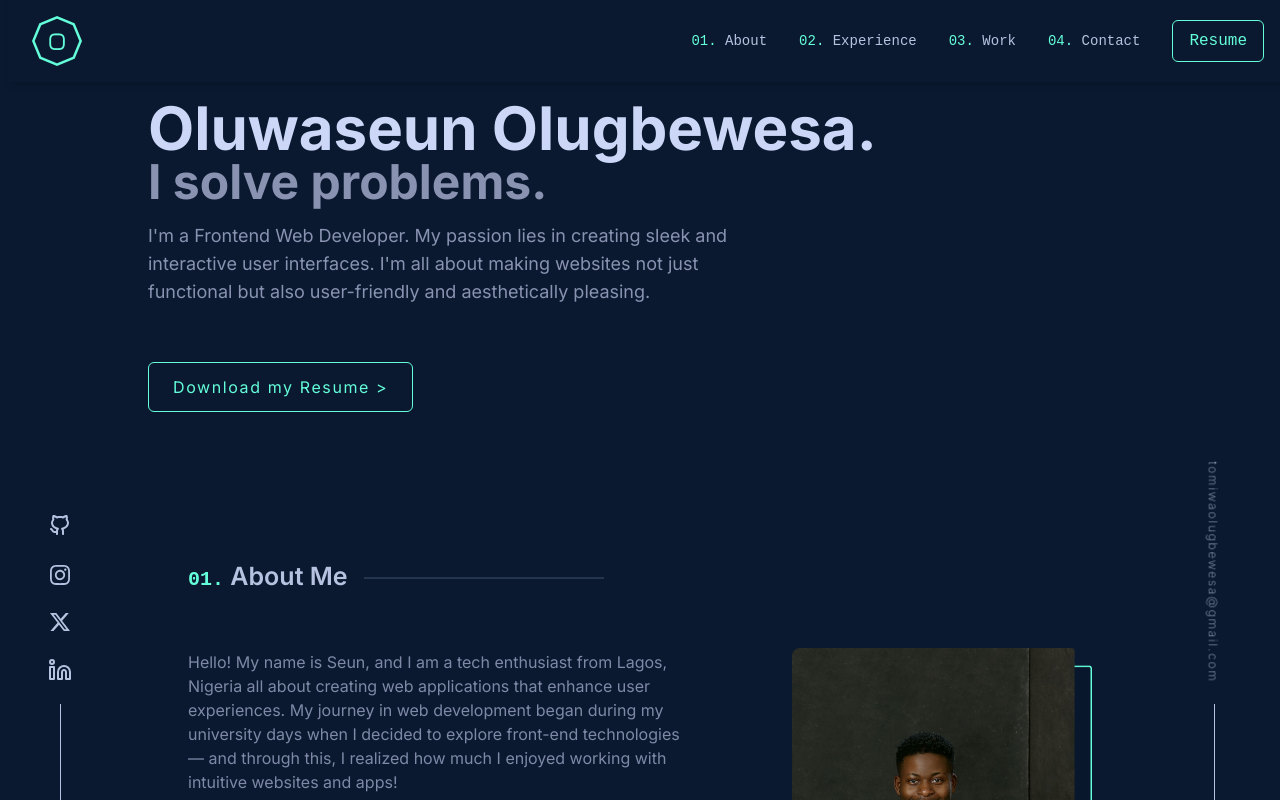
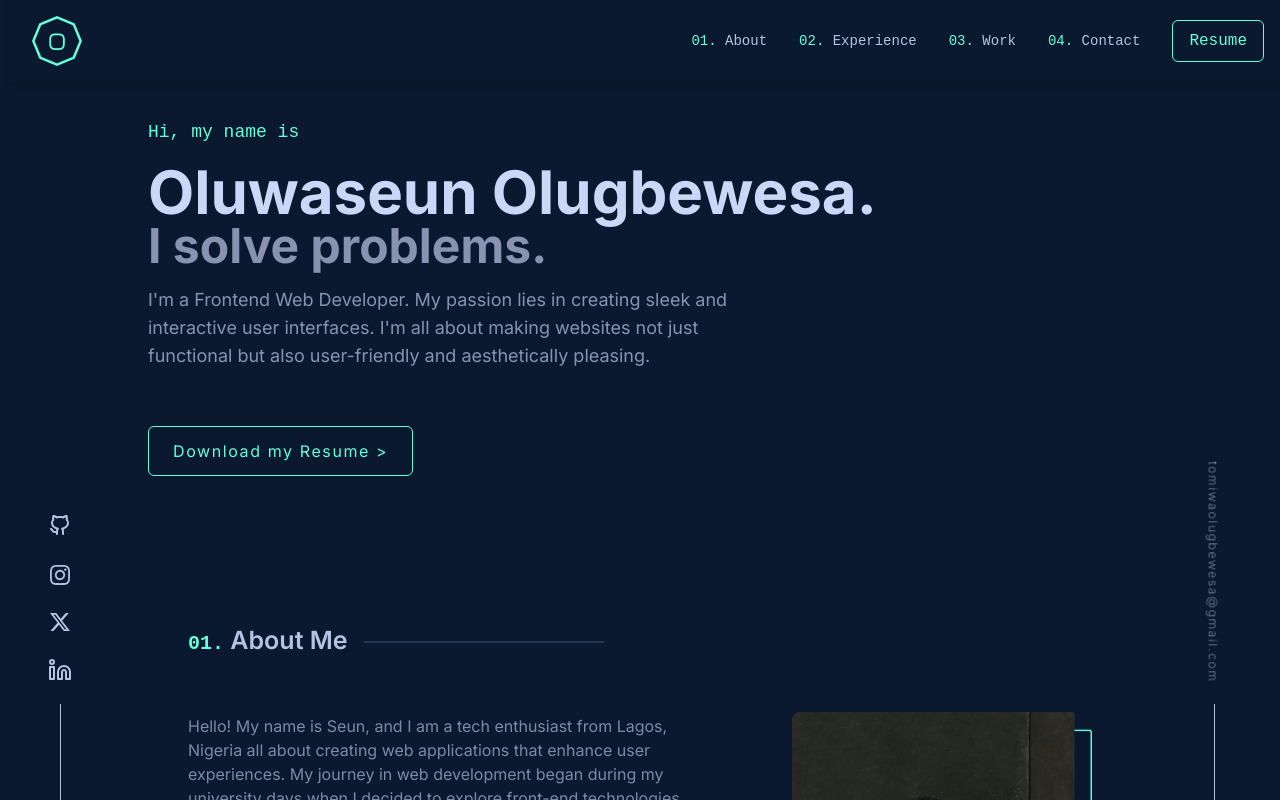
Before and after one commit to Seun-olu/My-Portfolio, a Next.js app: page / in a window 1280 px wide. Shown: the top 800 px of the page. Built offline with nearby package versions, Linux system fonts and the light colour scheme.

Commit message:
added a margin to show the first p tag

```diff
--- a/app/Components/Hero.jsx
+++ b/app/Components/Hero.jsx
@@ -1,6 +1,6 @@
 const Hero = () => {
   return (
-    <div className="flex flex-col px-6 mt-4 sm:px-12 lg:px-[140px] items-start gap-4 pt-8 sm:pt-12 lg:pt-[30px]">
+    <div className="flex flex-col px-6 mt-20 sm:px-12 lg:px-[140px] items-start gap-4 pt-8 sm:pt-12 lg:pt-[30px]">
       {/* Greeting */}
       <p className="text-[#64feda] font-Kode text-base sm:text-lg">
         Hi, my name is
```
